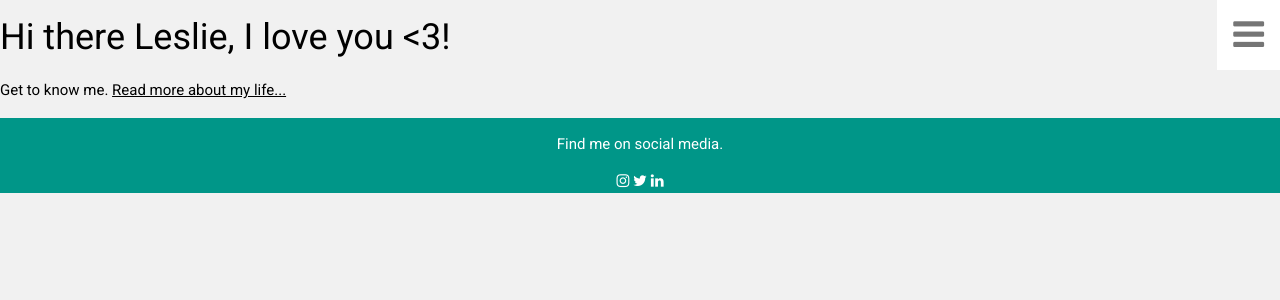
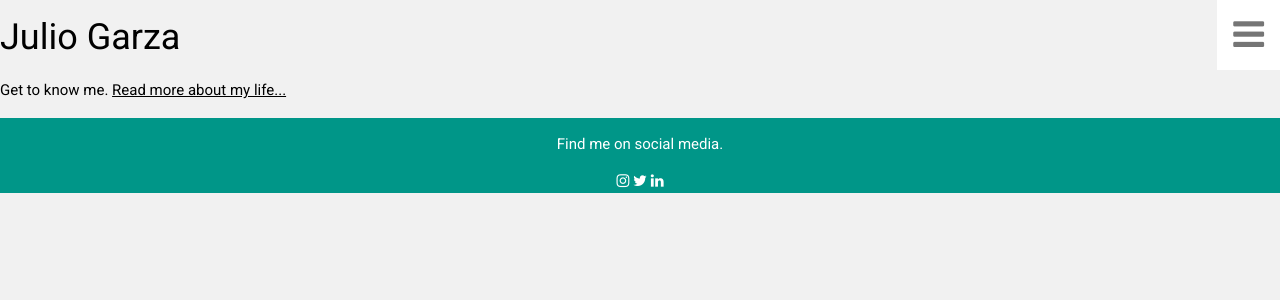
Before and after one commit to juliogarza/juliogarza.github.io, a Jekyll site: the page built from index.html, in a window 1280 px wide. Shown: the top 300 px of the page. Built offline with Jekyll 4.4.1, drawn with Linux system fonts in a browser that asks for light colours.

Commit message:
Update index.html

```diff
--- a/index.html
+++ b/index.html
@@ -3,6 +3,6 @@ layout: default
 title: Julio Garza
 ---
 <div class="blurb">
-	<h1>Hi there Leslie, I love you <3!</h1>
+	<h1>Julio Garza</h1>
 		<p> Get to know me. <a href="/about">Read more about my life...</a></p>
 </div><!-- /.blurb -->
```
